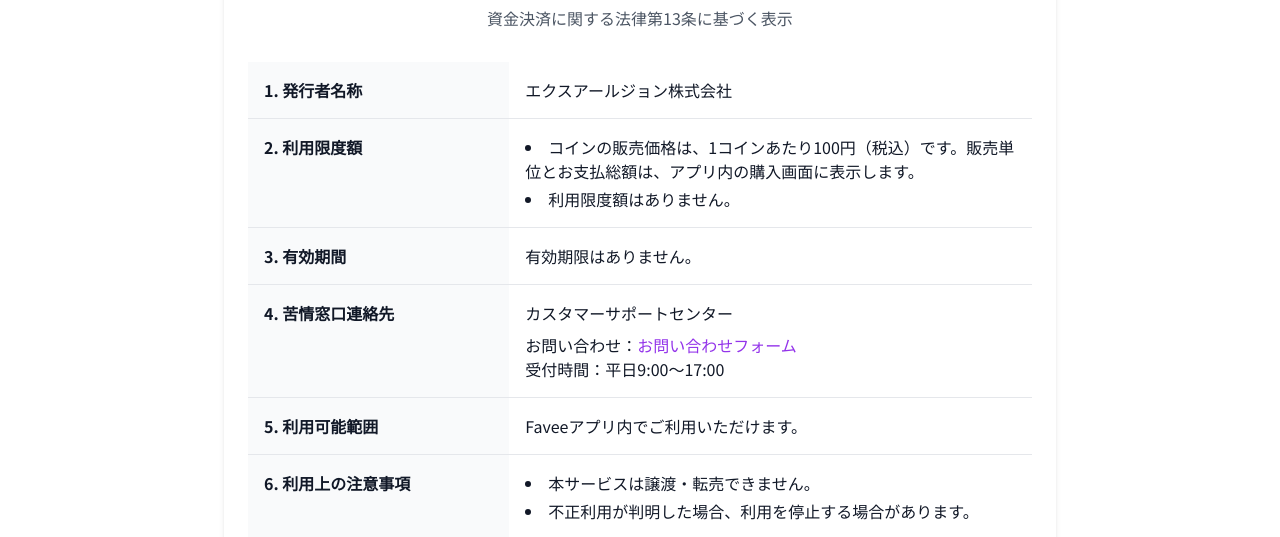
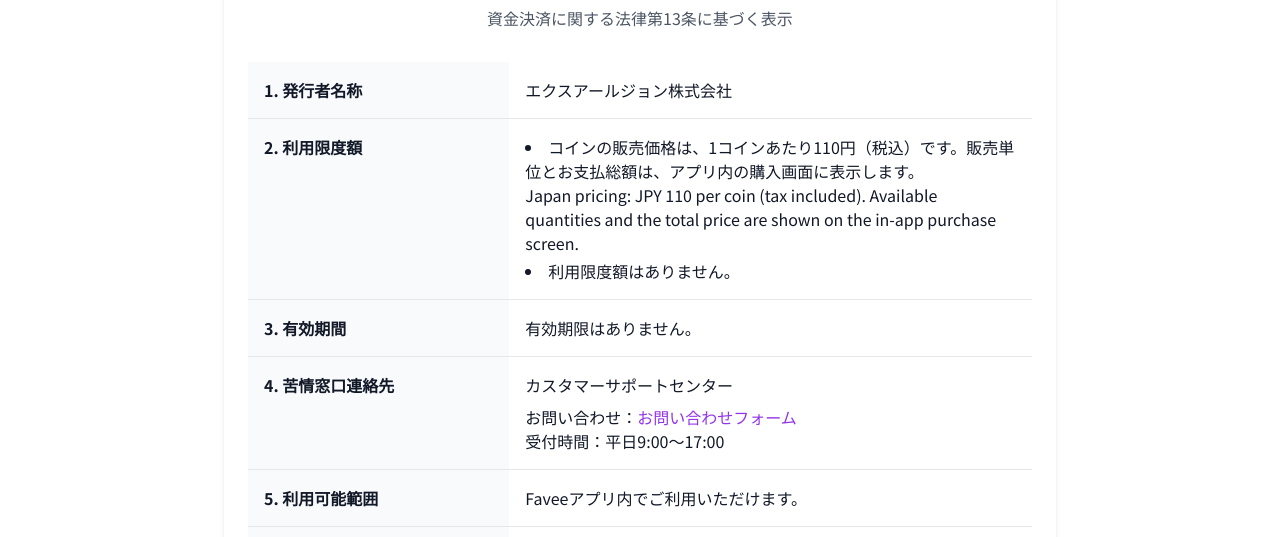
Before and after one commit to xRsion/Favee-LP, a plain HTML site: page payment-law/index.html in a window 1280 px wide. Shown: the part 190-727 px from the top of the page. Drawn offline with nearby package versions, Linux system fonts and the light colour scheme.

Commit message:
Update Japan coin price to JPY 110 including tax

```diff
--- a/payment-law/index.html
+++ b/payment-law/index.html
@@ -59,7 +59,7 @@
                                     <th class="py-4 px-4 text-left bg-gray-50 w-1/3 align-top font-semibold">2. 利用限度額</th>
                                     <td class="py-4 px-4">
                                         <ul class="list-disc list-inside space-y-1">
-                                            <li>コインの販売価格は、1コインあたり100円（税込）です。販売単位とお支払総額は、アプリ内の購入画面に表示します。</li>
+                                            <li>コインの販売価格は、1コインあたり110円（税込）です。販売単位とお支払総額は、アプリ内の購入画面に表示します。<br><span lang="en">Japan pricing: JPY 110 per coin (tax included). Available quantities and the total price are shown on the in-app purchase screen.</span></li>
                                             <li>利用限度額はありません。</li>
                                         </ul>
                                     </td>
```
